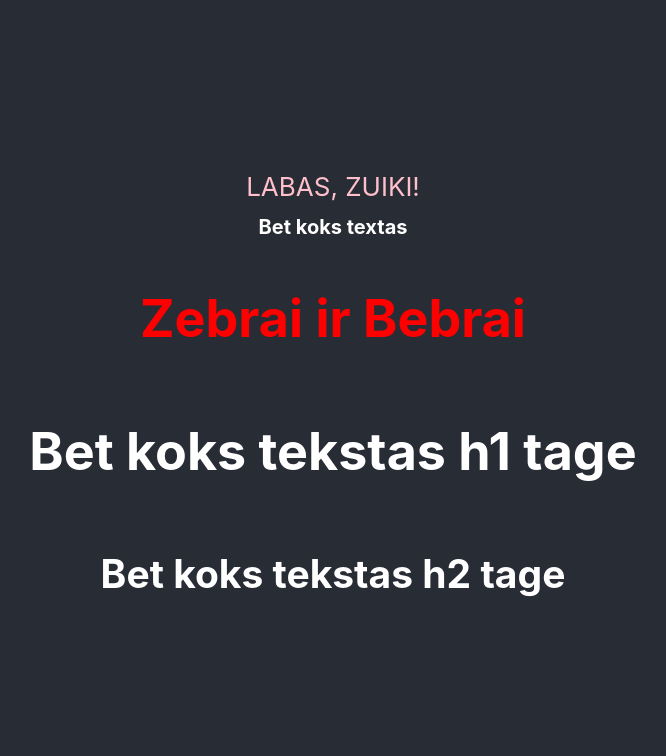
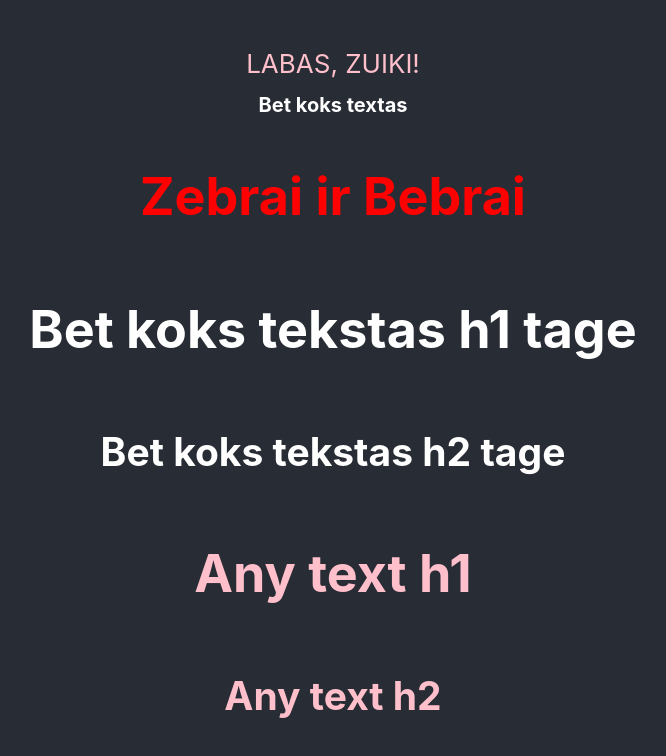
Before and after one commit to zasweted/home-work, a React (Create React App) app: page / in a window 1280 px wide. Shown: the top 756 px of the page, without its empty margins (307-973 px from the left). Built offline with nearby package versions, Linux system fonts and the light colour scheme.

Commit message:
homework

```diff
--- a/src/App.jsx
+++ b/src/App.jsx
@@ -2,6 +2,7 @@ import './App.css';
 import AnyText from './Components/bet-koks-textas';
 import DoubleText from './Components/double-text';
 import RandomColor from './Components/randomColor';
+import ThreeProps from './Components/three-props';
 import ZebrahAndBeaver from './Components/zebrai-bebrai';
 import Zuikis from './Components/zuikis';
 
@@ -16,6 +17,7 @@ function App() {
         <AnyText dydis="20px" ></AnyText>
         <ZebrahAndBeaver spalva={RandomColor()}></ZebrahAndBeaver>
         <DoubleText></DoubleText>
+        <ThreeProps spalva='pink'></ThreeProps>
       </header>
     </div>
   );
--- /dev/null
+++ b/src/Components/three-props.jsx
@@ -0,0 +1,14 @@
+function ThreeProps({ spalva }){
+
+    return(
+
+        <>
+            <h1 style={{color: spalva}}>Any text h1</h1>
+            <h2 style={{color: spalva}}>Any text h2</h2>
+        </>
+
+    );
+
+};
+
+export default ThreeProps;
```
